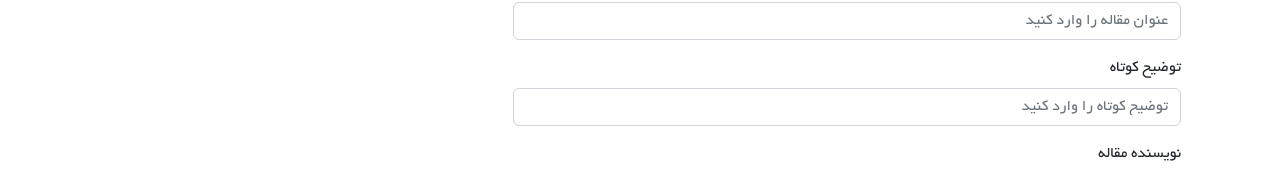
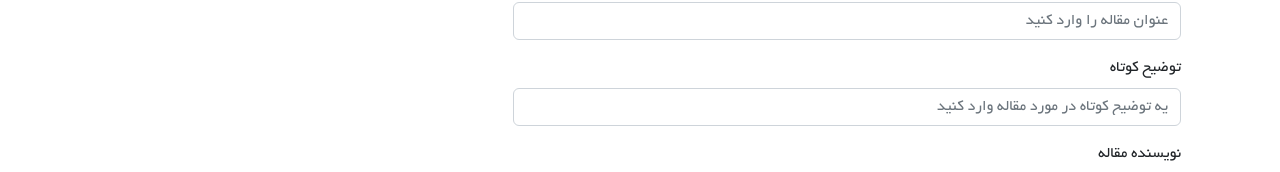
Before and after one commit to HKouhzad1991/blog-react, a React (Create React App) app: page /add-article in a window 1280 px wide. Shown: the part 114-286 px from the top of the page. Built offline with nearby package versions, Linux system fonts and the light colour scheme.

Commit message:
using axios in article

```diff
--- a/src/pages/addArticle/AddArticle.js
+++ b/src/pages/addArticle/AddArticle.js
@@ -2,8 +2,20 @@ import MyNavbar from "../../components/navbar/MyNavbar";
 import Button from "react-bootstrap/Button";
 import Form from "react-bootstrap/Form";
 import "./AddArticle.css";
+import axios from "axios";
 
 function AddArticle() {
+  const addArticleHandler = () => {
+    axios.post("http://localhost:5000/articles", {
+      title: "عنوان مقاله دهم",
+      desc: "لورم ایپسوم متن ساختگی با تولید سادگی نامفهوم از صنعت چاپ و با استفاده از طراحان گرافیک",
+      writter: "میلاد",
+      category: "وب",
+      image: "https://dl.next1code.ir/images/react/article8.webp",
+      readingTime: 55,
+    });
+  };
+
   return (
     <>
       <MyNavbar />
@@ -13,13 +25,21 @@ function AddArticle() {
             <Form.Label>عنوان مقاله</Form.Label>
             <Form.Control type="text" placeholder="عنوان مقاله را وارد کنید" />
           </Form.Group>
+
           <Form.Group className="mb-3">
-            <Form.Label>توضیح کوتاه </Form.Label>
-            <Form.Control type="text" placeholder="توضیح کوتاه را وارد کنید" />
+            <Form.Label>توضیح کوتاه</Form.Label>
+            <Form.Control
+              type="text"
+              placeholder="یه توضیح کوتاه در مورد مقاله وارد کنید"
+            />
           </Form.Group>
+
           <Form.Group className="mb-3">
             <Form.Label>نویسنده مقاله</Form.Label>
-            <Form.Control type="text" placeholder="نام نویسنده مقاله را وارد کنید" />
+            <Form.Control
+              type="text"
+              placeholder="نام نویسنده مقاله را وارد کنید"
+            />
           </Form.Group>
 
           <Form.Group className="mb-3">
@@ -31,12 +51,13 @@ function AddArticle() {
             <Form.Label>عکس مقاله</Form.Label>
             <Form.Control type="text" placeholder="عکس مقاله را وارد کنید" />
           </Form.Group>
+
           <Form.Group className="mb-3">
-            <Form.Label>مدت زمان خواندن مقاله</Form.Label>
+            <Form.Label>مدت زمان خواندن</Form.Label>
             <Form.Control type="number" placeholder="" />
           </Form.Group>
 
-          <Button variant="primary" type="button">
+          <Button onClick={addArticleHandler} variant="primary" type="button">
             ساخت مقاله
           </Button>
         </Form>
```
